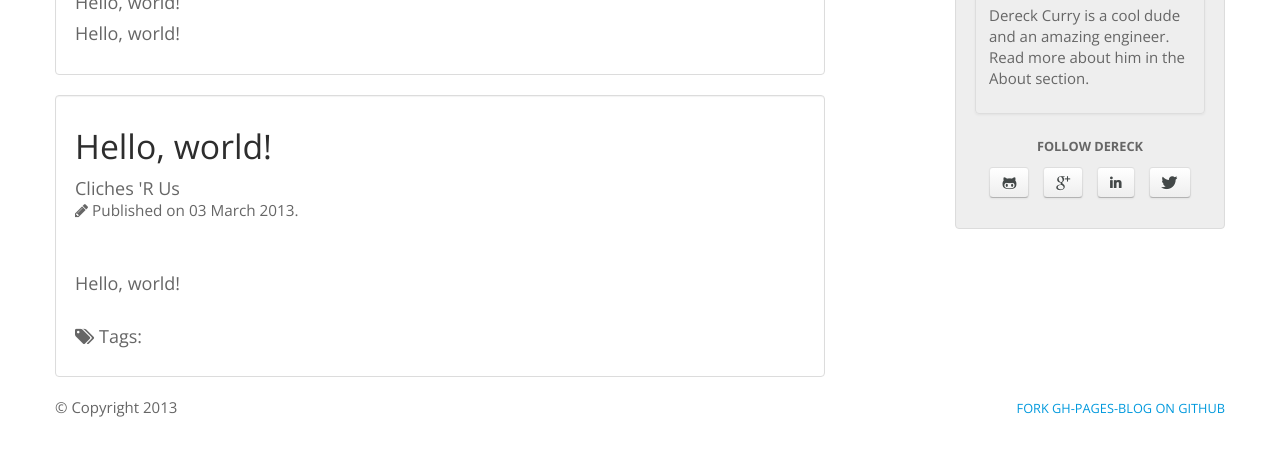
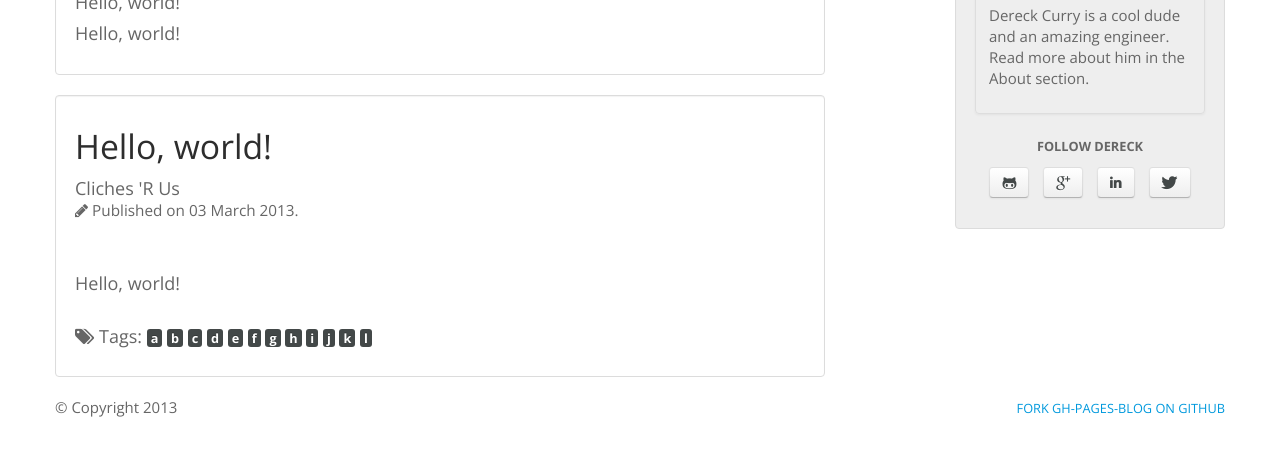
Before and after one commit to thedereck/thedereck.github.com, a Jekyll site: the page built from index.html, in a window 1280 px wide, cut to the strip 292-748 px from the top of the page. Built offline with Jekyll 4.4.1, drawn with Linux system fonts in a browser that asks for light colours.

Commit message:
Adding tags to index.html

```diff
--- a/index.html
+++ b/index.html
@@ -39,7 +39,7 @@ exclude: true
 
 		{% if p.tags.size > 0 %}
 			{% capture tag_names %}
-				{% for t in p.tags.tags %}
+				{% for t in p.tags %}
 					{{ t | replace: ' ', '___' }}
 				{% endfor %}
 			{% endcapture %}
```
